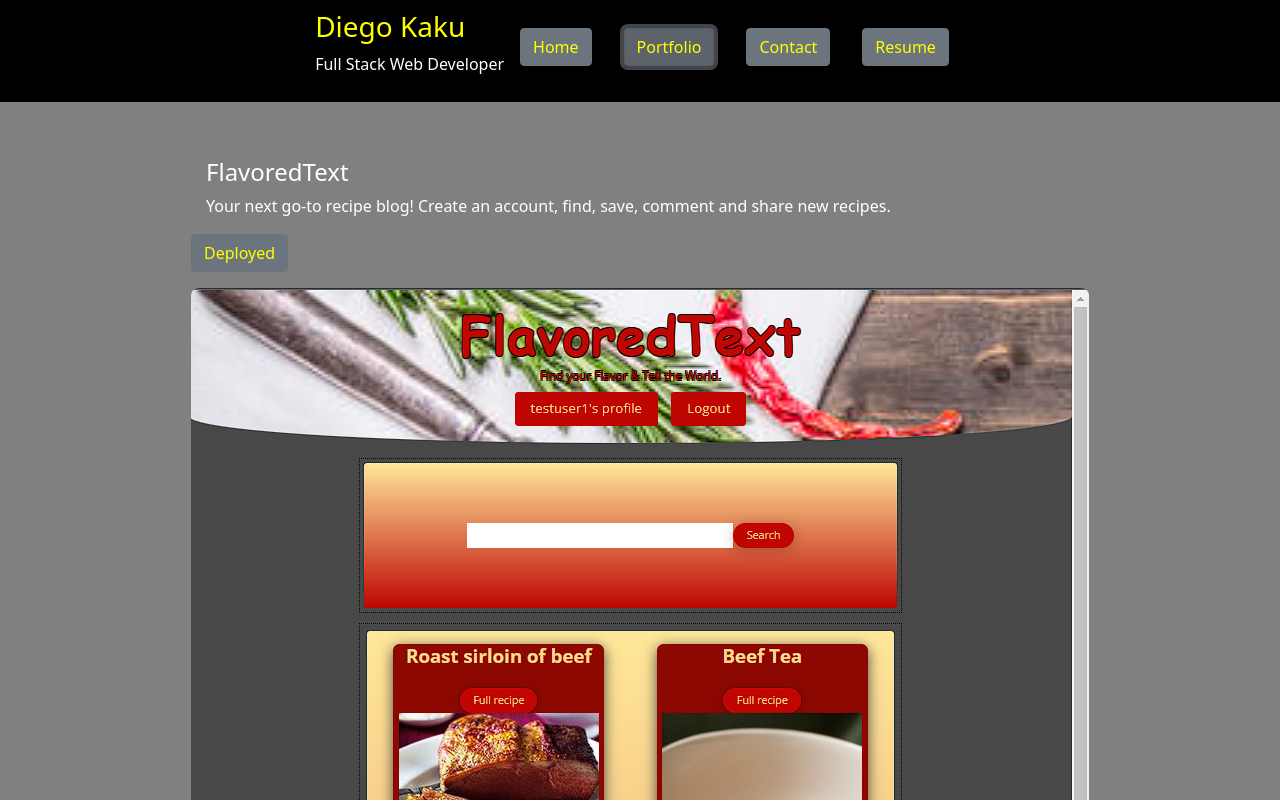
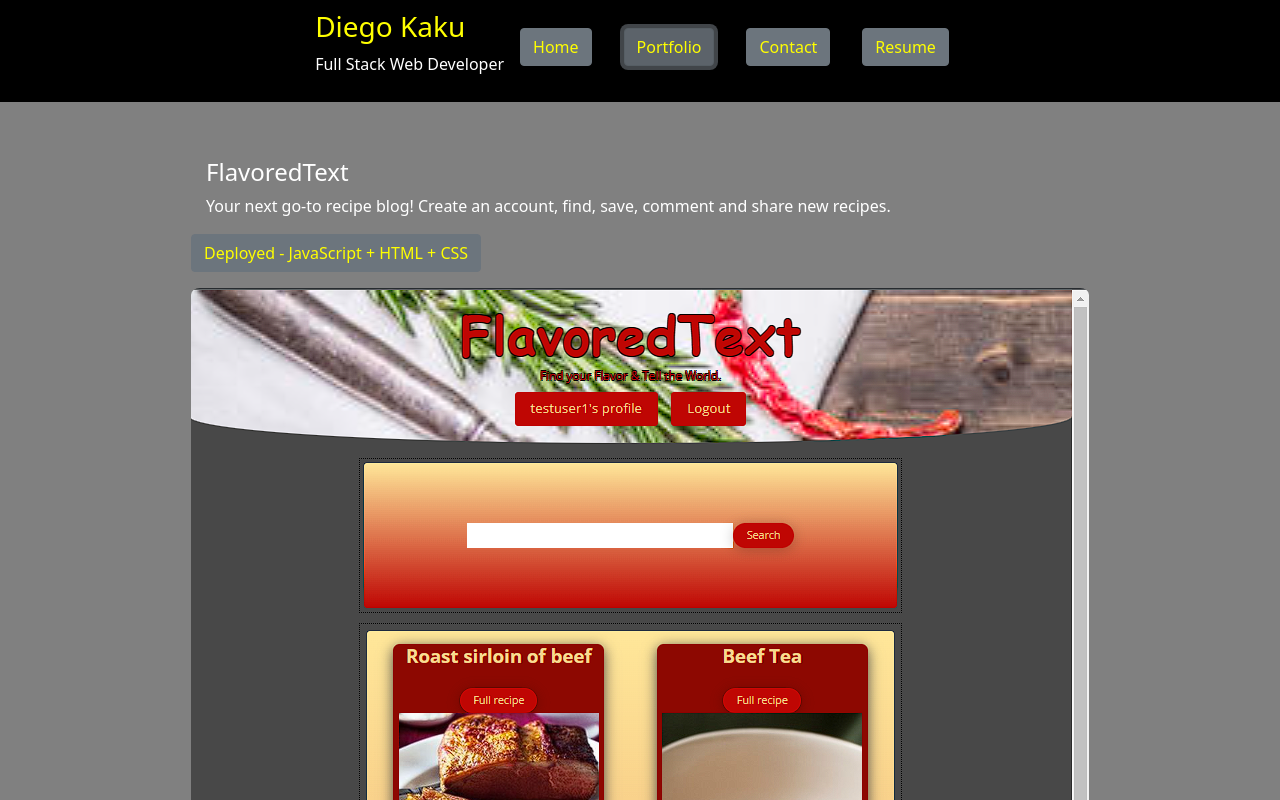
Before and after one commit to kakudiego/C-20-React_React-Portifolio, a React (Create React App) app: page / in a window 1280 px wide. Both pictures are taken after a click on the element "Portfolio". Shown: the top 800 px of the page. Built offline with nearby package versions, Linux system fonts and the light colour scheme.

Commit message:
all fix for now, image size fix

```diff
--- a/src/components/pages/Portfolio.js
+++ b/src/components/pages/Portfolio.js
@@ -18,7 +18,7 @@ function Portfolio() {
             <p style={{ marginLeft: '15px', color: 'white' }}>Your next go-to recipe blog! Create an account, find, save, comment and share new recipes.</p>
             <a style={{ textDecoration: 'none', color: 'yellow' }} href='https://fathomless-spire-74558.herokuapp.com' target="_blank" rel="noreferrer noopener" >
               <button type="button" class="btn btn-secondary" style={{ color: 'yellow' }}>
-                Deployed
+                Deployed - JavaScript + HTML + CSS
               </button>
             </a>
           </p>
@@ -32,7 +32,7 @@ function Portfolio() {
             <p style={{ marginLeft: '15px', color: 'white' }}>Password Generator with prompt for criteria.</p>
             <a style={{ textDecoration: 'none' }} href='https://kakudiego.github.io/C-3-JavaScript_Basic-Password-Generator/' target="_blank" rel="noreferrer noopener">
               <button type="button" class="btn btn-secondary" style={{ color: 'yellow' }}>
-                Deployed
+                Deployed - React + JavaScript + HTML + CSS
               </button>
             </a>
           </p>
@@ -46,7 +46,7 @@ function Portfolio() {
             <p style={{ marginLeft: '15px', color: 'white' }}>A simple calendar app for scheduling your work day.</p>
             <a style={{ textDecoration: 'none' }} href='https://kakudiego.github.io/C-5-Third-Party-APIs_Work-Day-Scheduler/' target="_blank" rel="noreferrer noopener">
               <button type="button" class="btn btn-secondary" style={{ color: 'yellow' }}>
-                Deployed
+                Deployed - JavaScript + HTML + CSS
               </button>
             </a>
           </p>
@@ -60,7 +60,7 @@ function Portfolio() {
             <p style={{ marginLeft: '15px', color: 'white' }}>Minimal Weather App using OpenWeather One Call API to retrieve weather data.</p>
             <a style={{ textDecoration: 'none' }} href='https://kakudiego.github.io/C-6-Server-Side-APIs_Weather-Dashboard/' target="_blank" rel="noreferrer noopener">
               <button type="button" class="btn btn-secondary" style={{ color: 'yellow' }}>
-                Deployed
+                Deployed - JavaScript + HTML + CSS
               </button>
             </a>
           </p>
@@ -75,7 +75,7 @@ function Portfolio() {
             </p>
             <a style={{ textDecoration: 'none' }} href='https://boiling-crag-36276.herokuapp.com/' target="_blank" rel="noreferrer noopener">
               <button type="button" class="btn btn-secondary" style={{ color: 'yellow' }}>
-                Deployed
+                Deployed - JavaScript + HTML + CSS
               </button>
             </a>
           </p>
@@ -87,11 +87,11 @@ function Portfolio() {
           <p className='fab fa-twitter'>
             <h4 style={{ marginLeft: '15px', color: 'white' }}>Budget Tracker</h4>
             <p style={{ marginLeft: '15px', color: 'white' }}>Track your budget online and offline.</p>
-            <a style={{ textDecoration: 'none' }} href='https://thawing-dusk-86360.herokuapp.com/' target="_blank" rel="noreferrer noopener">
+            <p style={{ textDecoration: 'none' }} href='https://thawing-dusk-86360.herokuapp.com/' target="_blank" rel="noreferrer noopener">
               <button type="button" class="btn btn-secondary" style={{ color: 'yellow' }}>
-                Deployed
+                Deployed - JavaScript + HTML + CSS
               </button>
-            </a>
+            </p>
           </p>
           <img src={budgetTracker} alt='Budget Tracker' />
         </a>
@@ -101,6 +101,11 @@ function Portfolio() {
           <p className='fab fa-twitter'>
             <h4 style={{ marginLeft: '15px', color: 'white' }}>README-Generator</h4>
             <p style={{ marginLeft: '15px', color: 'white' }}>Simple and quick command-line application created to generate a README.md file.</p>
+            <a style={{ textDecoration: 'none' }} href='https://github.com/kakudiego/C-9-Node.js_Professional-README-Generator' target="_blank" rel="noreferrer noopener">
+              <button type="button" class="btn btn-secondary" style={{ color: 'yellow' }}>
+                GitHub - JavaScript
+              </button>
+            </a>
           </p>
           <img src={readmeGenerator} alt='README-Generator' />
         </a>
```
